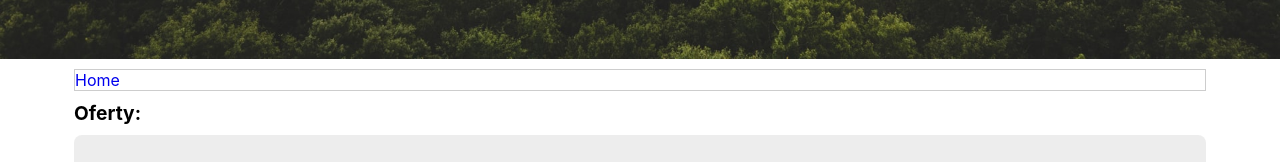
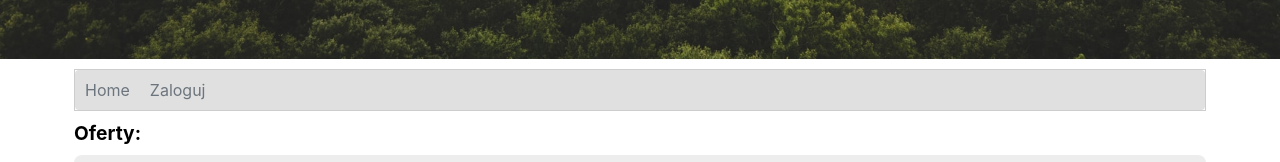
Before and after one commit to ozrobert/noclegi, a React (Create React App) app: page / in a window 1280 px wide. Shown: the part 191-353 px from the top of the page. Built offline with nearby package versions, Linux system fonts and the light colour scheme; grey boxes are pictures that could not be loaded.

Commit message:
Add authContext (nested contexts)

```diff
--- a/src/App.js
+++ b/src/App.js
@@ -9,10 +9,9 @@ import Layout from './components/Layout/Layout';
 import Footer from './components/Footer/Footer';
 import ThemeButton from './components/UI/ThemeButton/ThemeButton';
 import ThemeContext from './context/ThemeContext';
+import AuthContext from './context/AuthContext';
 
 class App extends Component {
-    static contextType = ThemeContext;
-
     hotels = [
         {
             id: 1,
@@ -38,6 +37,7 @@ class App extends Component {
         hotels: [],
         loading: true,
         theme: 'primary',
+        isAuthenticated: false,
     };
 
     searchHandler = (term) => {
@@ -60,7 +60,7 @@ class App extends Component {
             </Header>
         );
 
-        const menu = <Menu />;
+        const menu = <Menu auth />;
 
         const content = this.state.loading ? (
             <Throbber />
@@ -71,6 +71,13 @@ class App extends Component {
         const footer = <Footer />;
 
         return (
+            <AuthContext.Provider
+                value={{
+                    isAuthenticated: this.state.isAuthenticated,
+                    login: () => this.setState({ isAuthenticated: true }),
+                    logout: () => this.setState({ isAuthenticated: false }),
+                }}
+            >
                 <ThemeContext.Provider
                     value={{
                         color: this.state.theme,
@@ -84,6 +91,7 @@ class App extends Component {
                         footer={footer}
                     />
                 </ThemeContext.Provider>
+            </AuthContext.Provider>
         );
     }
 
--- a/src/components/Menu/Menu.js
+++ b/src/components/Menu/Menu.js
@@ -1,13 +1,36 @@
 import styles from './Menu.module.css';
+import AuthContext from '../../context/AuthContext';
+import { useContext } from 'react';
 
-function Menu(props) {
+function Menu() {
+    const auth = useContext(AuthContext);
+
+    const login = (e) => {
+        e.preventDefault();
+        auth.login();
+    };
+
+    const logout = (e) => {
+        e.preventDefault();
+        auth.logout();
+    };
+
     return (
         <nav className={styles.menuContainer}>
             <ul className={styles.menu}>
                 <li className={styles.menuItem}>
-                    <a href="#" className={`text-${props.theme}`}>
-                        Home
-                    </a>
+                    <a href="#">Home</a>
+                </li>
+                <li className={styles.menuItem}>
+                    {auth.isAuthenticated ? (
+                        <a href="#" onClick={logout}>
+                            Wyloguj
+                        </a>
+                    ) : (
+                        <a href="#" onClick={login}>
+                            Zaloguj
+                        </a>
+                    )}
                 </li>
             </ul>
         </nav>
--- a/src/components/Menu/Menu.module.css
+++ b/src/components/Menu/Menu.module.css
@@ -6,8 +6,16 @@
 .menu {
     list-style-type: none;
     text-align: left;
+    background-color: #e0e0e0;
+    padding: 10px;
+    border-radius: 4px;
 }
 
 .menuItem {
     display: inline-block;
+    margin-right: 20px;
 }
+
+.menuItem a {
+    color: #6c757d;
+}
--- /dev/null
+++ b/src/context/AuthContext.js
@@ -0,0 +1,9 @@
+import { createContext } from 'react';
+
+const AuthContext = createContext({
+    isAuthenticated: false,
+    login: () => {},
+    logout: () => {},
+});
+
+export default AuthContext;
```
Lines whose indentation alone changed are shown as unchanged.
